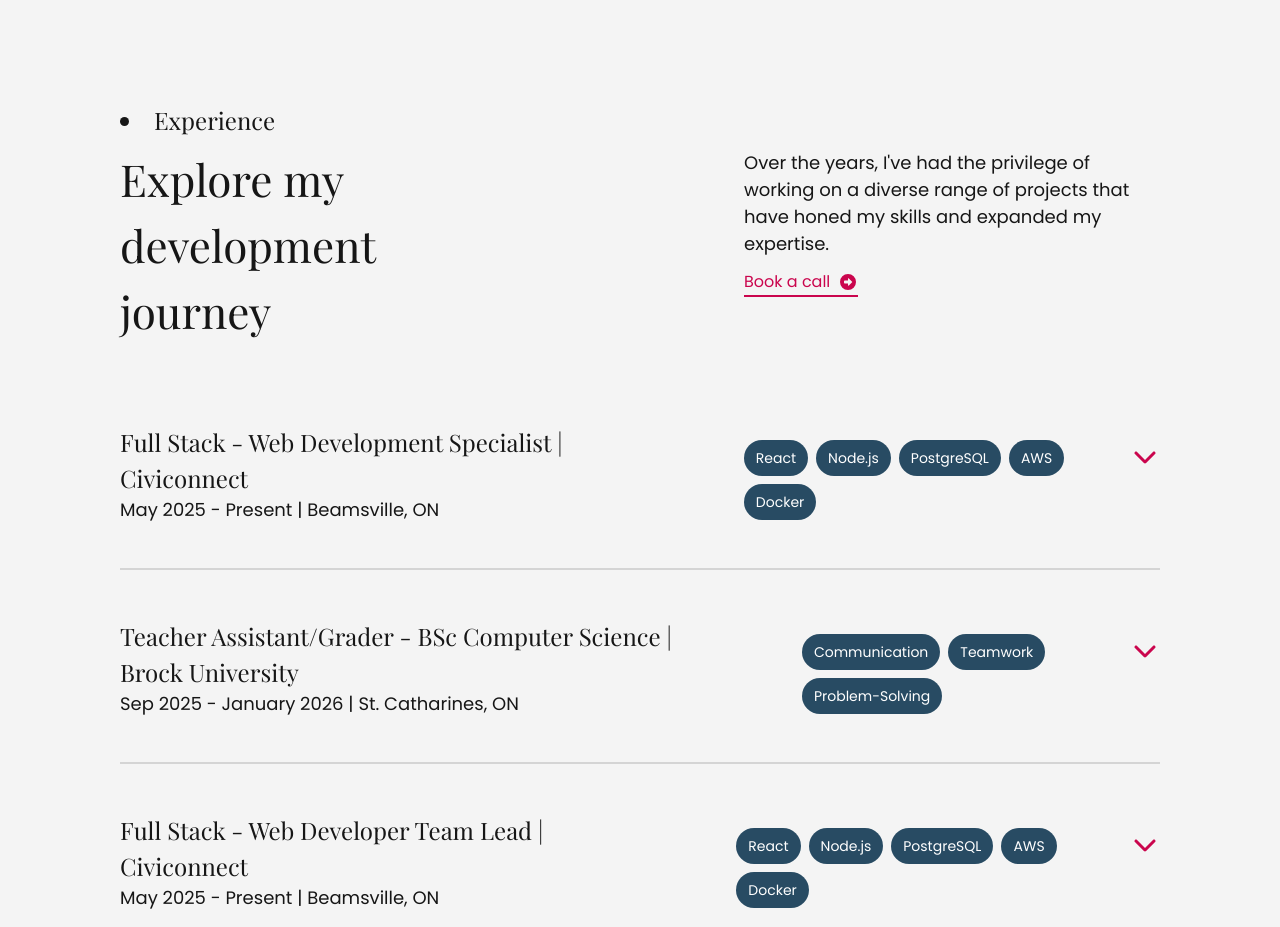
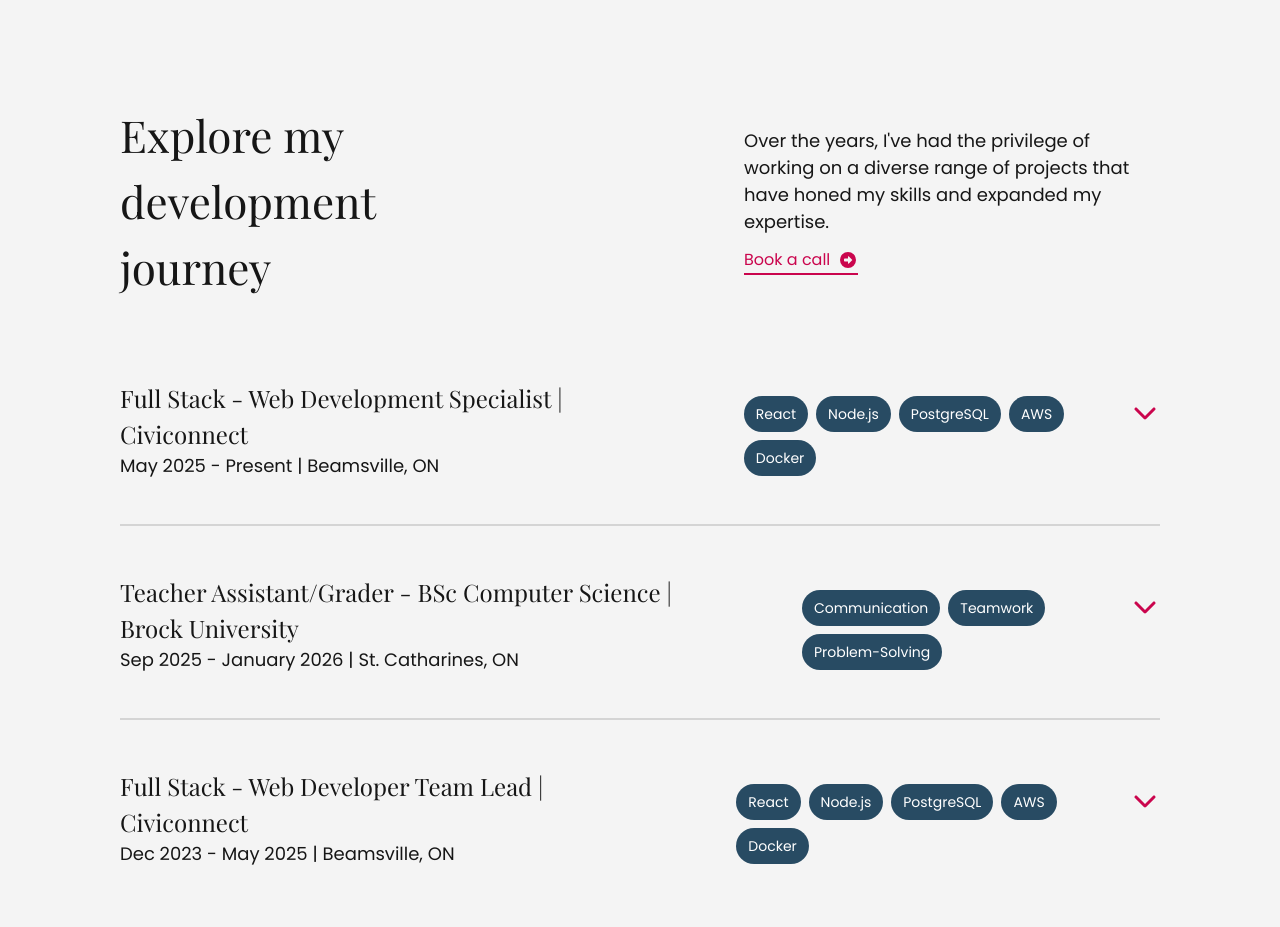
Before and after one commit to Bfernandez02/portfolio, a Next.js app: page / in a window 1280 px wide. Shown: the part 2285-3212 px from the top of the page. Built offline with nearby package versions, Linux system fonts and the light colour scheme; a web font is replaced by a local one.

Commit message:
feat: update experience section and adjust project modal rendering

```diff
--- a/src/components/Experience.jsx
+++ b/src/components/Experience.jsx
@@ -10,7 +10,6 @@
       {/* Experience Header */}
       <div className="w-full flex flex-col md:flex-row gap-2 md:gap-[20%] justify-between items-center">
         <div className="flex flex-col gap-2 w-full">
-          <h5 className="list-item list-inside">Experience</h5>
           <h2>Explore my development journey</h2>
         </div>
 
--- a/src/components/Projects/Projects.jsx
+++ b/src/components/Projects/Projects.jsx
@@ -98,12 +98,12 @@
           )}
         </div>
 
-        {/* {activeProject && (
+        {activeProject && (
           <ProjectModal
             project={activeProject}
             onClose={() => setActiveProject(null)}
           />
-        )} */}
+        )}
       </>
     </div>
   );
--- a/src/utils/experienceList.js
+++ b/src/utils/experienceList.js
@@ -30,7 +30,7 @@
   {
     role: "Full Stack - Web Developer Team Lead",
     company: "Civiconnect",
-    duration: "May 2025 - Present",
+    duration: "Dec 2023 - May 2025",
     location: "Beamsville, ON",
     details: [
       "Participated in the creation of the client's recruitment software, employing JSX/Typescript, HTML5, Tailwind CSS, React, Next.JS, PostgreSQL, Supabase, Strapi, and REST APIs.",
```
